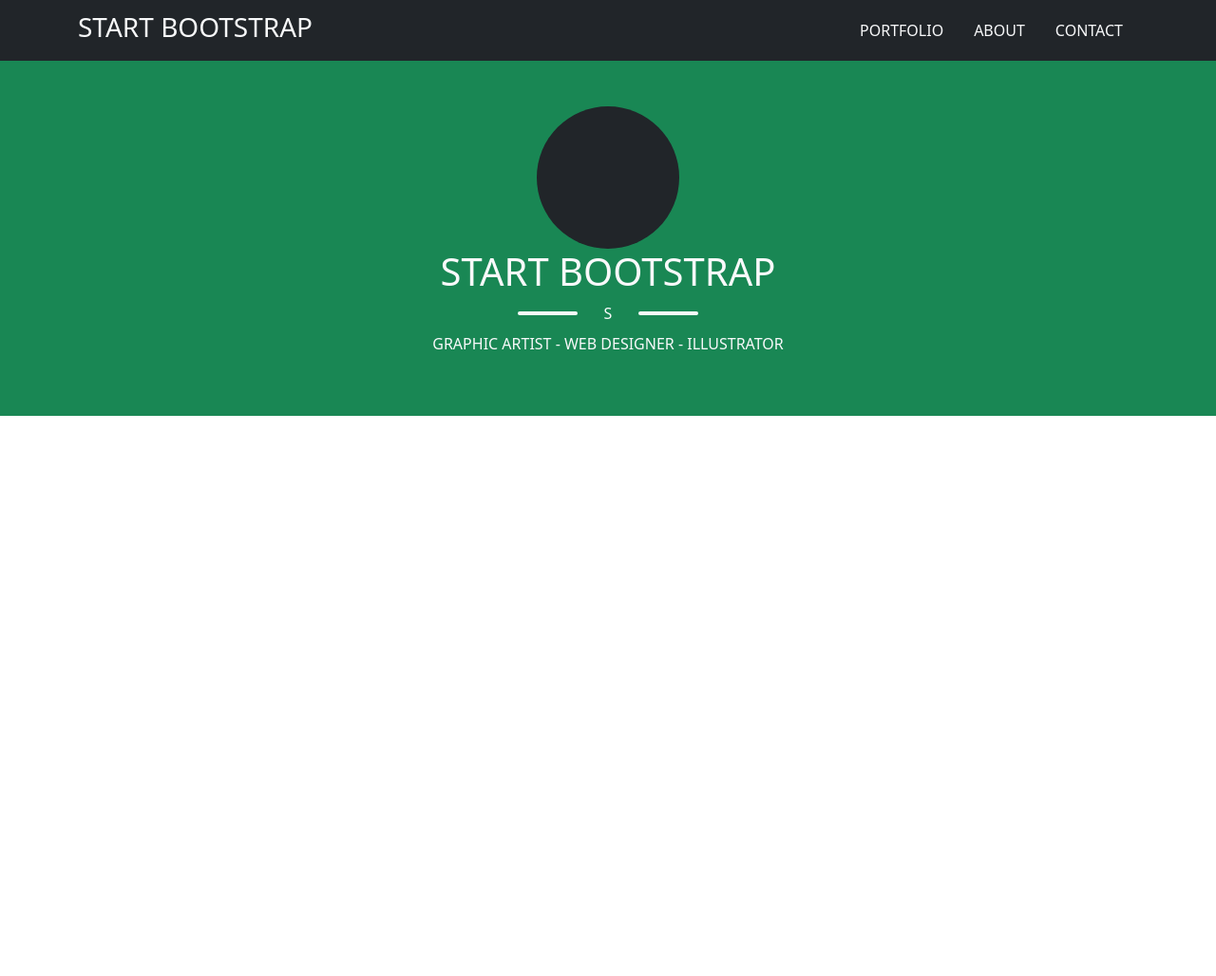
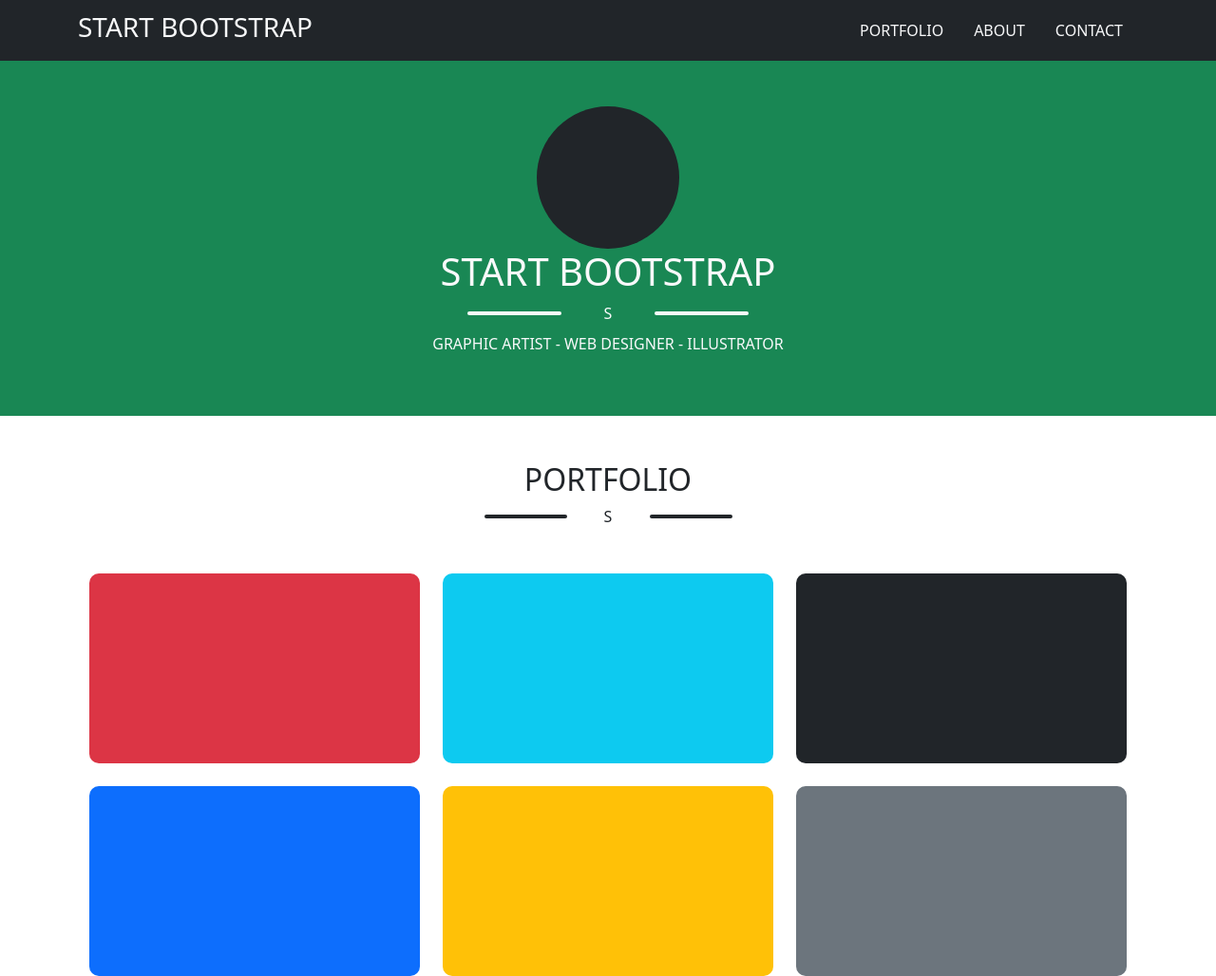
Before and after one commit to MonteDeveloper/html-css-bootstrap-freelancer, a plain HTML site: page index.html in a window 1280 px wide. Shown: the whole page at 95% size. Before the commit the page ends 800 px from the top, so only its background shows below. Drawn offline with nearby package versions, Linux system fonts and the light colour scheme.

Commit message:
main: portfolio section

```diff
--- a/css/main.css
+++ b/css/main.css
@@ -1,4 +1,14 @@
-.debug .portfolioImg{
+.debug .my-portfolioImg{
     width: 150px;
     height: 150px;
 }
+
+.debug .my-card{
+    height: 200px;
+    border-radius: 10px;
+}
+
+/* ------------------------------------------ */
+html{
+    scroll-behavior: smooth;
+}
--- a/index.html
+++ b/index.html
@@ -19,7 +19,7 @@
 
                     <ul class="nav justify-content-end col-6">
                         <li class="nav-item">
-                          <a class="nav-link active text-light" href="#">Portfolio</a>
+                          <a class="nav-link active text-light" href="#portfolioSection">Portfolio</a>
                         </li>
                         <li class="nav-item">
                           <a class="nav-link text-light" href="#">About</a>
@@ -38,9 +38,9 @@
         <section>
             <div class="container-fluid">
                 <div class="row justify-content-center bg-success py-5 text-light text-uppercase text-center">
-                    <div class="bg-dark portfolioImg rounded-circle"></div>
+                    <div class="bg-dark my-portfolioImg rounded-circle"></div>
                     <h1>START BOOTSTRAP</h1>
-                    <div class="row col-2 align-items-center">
+                    <div class="row col-3 align-items-center">
                         <div class="col-4 bg-light pt-1 rounded"></div>
                         <div class="col-4 text-center">S</div>
                         <div class="col-4 bg-light pt-1 rounded"></div>
@@ -51,6 +51,42 @@
                 </div>
             </div>
         </section>
+
+        <!-- PORTFOLIO -->
+        <section id="portfolioSection">
+            <div class="container text-dark text-uppercase text-center">
+                <div class="row justify-content-center pt-5">
+                    <h2>portfolio</h2>
+                    <div class="row col-3 align-items-center">
+                        <div class="col-4 bg-dark pt-1 rounded"></div>
+                        <div class="col-4 text-center">S</div>
+                        <div class="col-4 bg-dark pt-1 rounded"></div>
+                    </div>
+
+                    <!-- CARDS -->
+                    <div class="row g-4">
+                        <div class="col-4">
+                            <div class="my-card bg-danger"></div>
+                        </div>
+                        <div class="col-4">
+                            <div class="my-card bg-info"></div>
+                        </div>
+                        <div class="col-4">
+                            <div class="my-card bg-dark"></div>
+                        </div>
+                        <div class="col-4">
+                            <div class="my-card bg-primary"></div>
+                        </div>
+                        <div class="col-4">
+                            <div class="my-card bg-warning"></div>
+                        </div>
+                        <div class="col-4">
+                            <div class="my-card bg-secondary"></div>
+                        </div>
+                      </div>
+                </div>
+            </div>
+        </section>
     </main>
 
 
```
